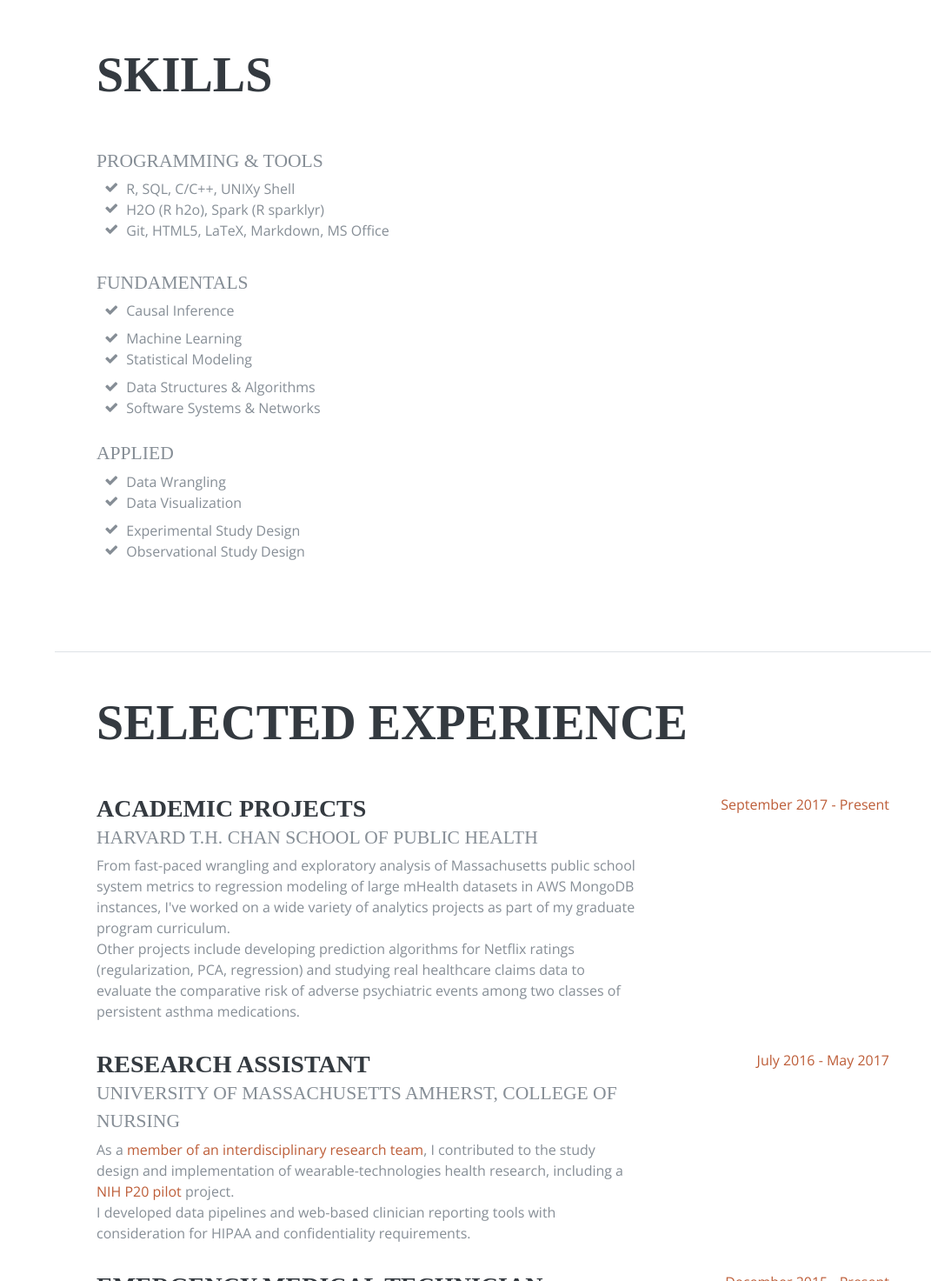
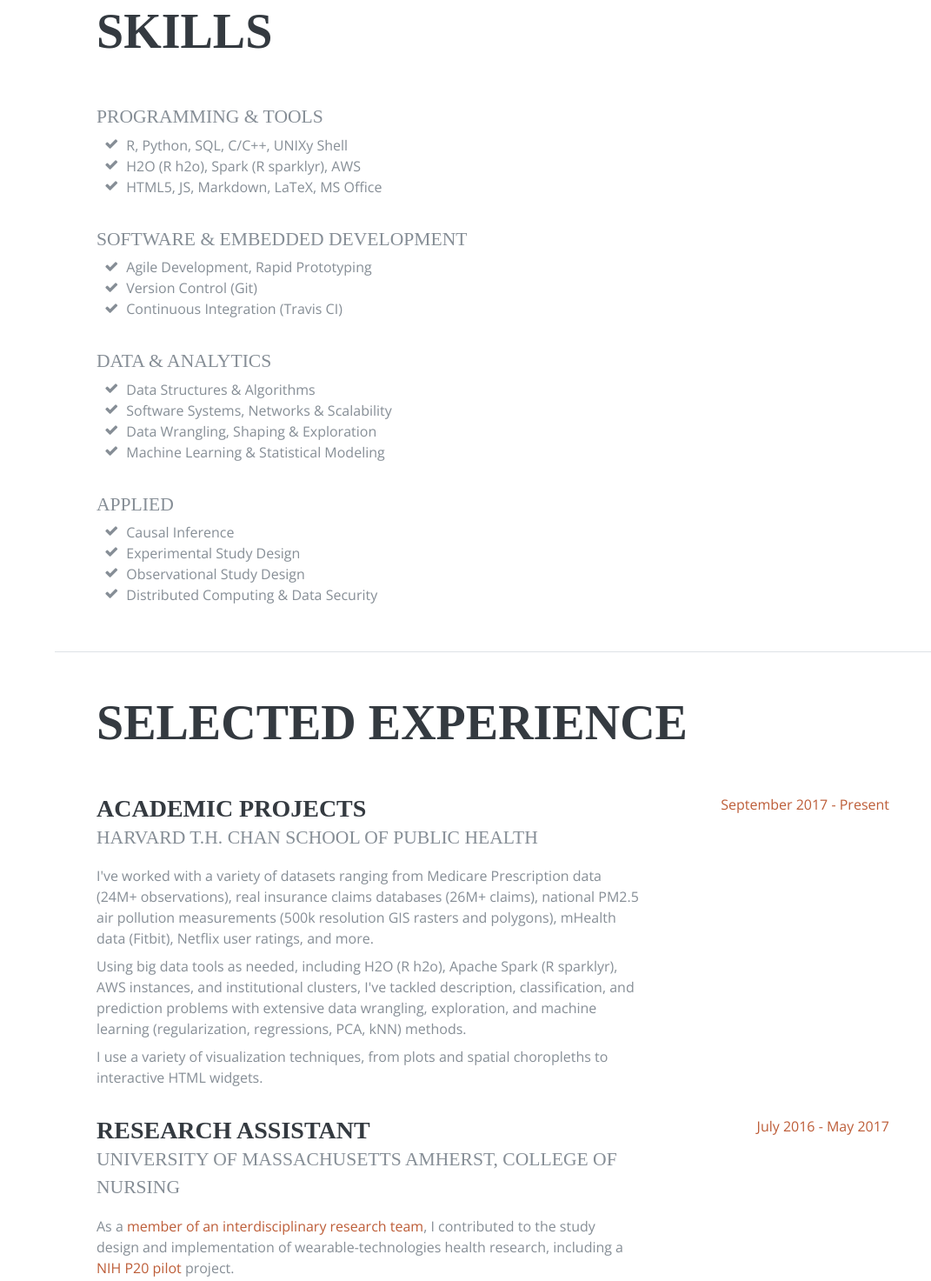
Before and after one commit to wendy6yu/yamjonathan.github.io, a plain HTML site: page resume/index.html in a window 1280 px wide. Shown: the part 1654-3127 px from the top of the page at 87% size, without its empty margins (209-1280 px from the left). Drawn offline with nearby package versions, Linux system fonts and the light colour scheme; a web font is replaced by a local one.

Commit message:
Edited index.html

```diff
--- a/resume/index.html
+++ b/resume/index.html
@@ -170,63 +170,66 @@
           <ul class="fa-ul mb-2">
             <li>
               <i class="fa-li fa fa-check"></i>
-              R, SQL, C/C++, UNIXy Shell</li>
+              R, Python, SQL, C/C++, UNIXy Shell</li>
             <li>
               <i class="fa-li fa fa-check"></i>
-              H2O (R h2o), Spark (R sparklyr)</li>
+              H2O (R h2o), Spark (R sparklyr), AWS</li>
             <li>
               <i class="fa-li fa fa-check"></i>
-              Git, HTML5, LaTeX, Markdown, MS Office</li>
+              HTML5, JS, Markdown, LaTeX, MS Office</li>
           </ul>
 
-
           <br>
-          <div class="subheading mb-1">Fundamentals</div>
-
-          <ul class="fa-ul mb-2">
-            <li>
-            	<i class="fa-li fa fa-check"></i>Causal Inference</li>
-          </ul>
-
+          <div class="subheading mb-1">Software &amp; Embedded Development</div>
           <ul class="fa-ul mb-2">
             <li>
               <i class="fa-li fa fa-check"></i>
-              Machine Learning</li>
+              Agile Development, Rapid Prototyping</li>
             <li>
               <i class="fa-li fa fa-check"></i>
-              Statistical Modeling</li>
+              Version Control (Git)</li>
+            <li>
+              <i class="fa-li fa fa-check"></i>
+              Continuous Integration (Travis CI)</li>
           </ul>
 
-          <ul class="fa-ul mb-0">
+          <br>
+          <div class="subheading mb-1">Data &amp; Analytics</div>
+	          <ul class="fa-ul mb-2">
 	          	<li>
 	              <i class="fa-li fa fa-check"></i>
 	              Data Structures &amp; Algorithms</li>
 	            <li>
 	              <i class="fa-li fa fa-check"></i>
-              Software Systems &amp; Networks</li>
+	              Software Systems, Networks &amp; Scalability</li>
+	          	<li>
+	              <i class="fa-li fa fa-check"></i>
+	              Data Wrangling, Shaping &amp; Exploration </li>
+	            <li>
+	              <i class="fa-li fa fa-check"></i>
+	              Machine Learning &amp; Statistical Modeling</li>
 	          </ul>
 
           <br>
           <div class="subheading mb-1">Applied</div>
-          <ul class="fa-ul mb-2">
+
+	          <ul class="fa-ul mb-0">
 	          	<li>
 	              <i class="fa-li fa fa-check"></i>
-              Data Wrangling </li>
-            <li>
-              <i class="fa-li fa fa-check"></i>
-              Data Visualization </li>
-          </ul>
-
-          <ul class="fa-ul mb-0">
+	              Causal Inference</li>
 	            <li>
 	              <i class="fa-li fa fa-check"></i>
 	              Experimental Study Design</li>
 	            <li>
 	              <i class="fa-li fa fa-check"></i>
 	              Observational Study Design</li>
+	            <li>
+	              <i class="fa-li fa fa-check"></i>
+	              Distributed Computing &amp; Data Security</li>
 	          </ul>
 
         </div>
+
       </section>
 
 
@@ -241,8 +244,9 @@
               <h3 class="mb-0">Academic Projects</h3>
               <div class="subheading mb-1">Harvard T.H. Chan School of Public Health</div>
 			  <p>
-              	From fast-paced wrangling and exploratory analysis of Massachusetts public school system metrics to regression modeling of large mHealth datasets in AWS MongoDB instances, I've worked on a wide variety of analytics projects as part of my graduate program curriculum.
-              	<br>Other projects include developing prediction algorithms for Netflix ratings (regularization, PCA, regression) and studying real healthcare claims data to evaluate the comparative risk of adverse psychiatric events among two classes of persistent asthma medications.
+			  	<div class="mb-2">I've worked with a variety of datasets ranging from Medicare Prescription data (24M+ observations), real insurance claims databases (26M+ claims), national PM2.5 air pollution measurements (500k resolution GIS rasters and polygons), mHealth data (Fitbit), Netflix user ratings, and more.</div>
+			  	<div class="mb-2">Using big data tools as needed, including H2O (R h2o), Apache Spark (R sparklyr), AWS instances, and institutional clusters, I've tackled description, classification, and prediction problems with extensive data wrangling, exploration, and machine learning (regularization, regressions, PCA, kNN) methods.</div>
+			  	<div class="mb-0">I use a variety of visualization techniques, from plots and spatial choropleths to interactive HTML widgets.</div>
 			  </p>
             </div>
             <div class="resume-date text-md-right">
@@ -256,8 +260,8 @@
               <h3 class="mb-0">Research Assistant</h3>
               <div class="subheading mb-1">University of Massachusetts Amherst, College of Nursing</div>
               <p>
-              	As a <a target="_blank" href="https://www.tech4symptoms.org/team/">member of an interdisciplinary research team</a>, I contributed to the study design and implementation of wearable-technologies health research, including a <a target="_blank" href="https://www.umass.edu/nursing/UManage-Center">NIH P20 pilot </a> project.
-              	<br>I developed data pipelines and web-based clinician reporting tools with consideration for HIPAA and confidentiality requirements.
+              	<div class="mb-2">As a <a target="_blank" href="https://www.tech4symptoms.org/team/">member of an interdisciplinary research team</a>, I contributed to the study design and implementation of wearable-technologies health research, including a <a target="_blank" href="https://www.umass.edu/nursing/UManage-Center">NIH P20 pilot </a> project.</div>
+              	<div class="mb-0">I developed data pipelines and web-based clinician reporting tools with consideration for HIPAA and confidentiality requirements, and assisted graduate researchers with software integration.</div>
 			  </p>
             </div>
             <div class="resume-date text-md-right">
@@ -278,18 +282,6 @@
               <span class="text-primary">December 2015 - Present</span>
             </div>
           </div>
-
-          <!-- Other -->
-          <!--
-          <div class="resume-item d-flex flex-column flex-md-row">
-            <div class="resume-content mr-auto">
-              <h3 class="mb-0">Other Experiences</h3><p>
-              	Teaching Assistant
-              	<br>Student Organization Treasurer
-			  </p>
-            </div>
-          </div>
-      	  -->
 
         </div>
       </section>
```
Lines whose indentation alone changed are shown as unchanged.
